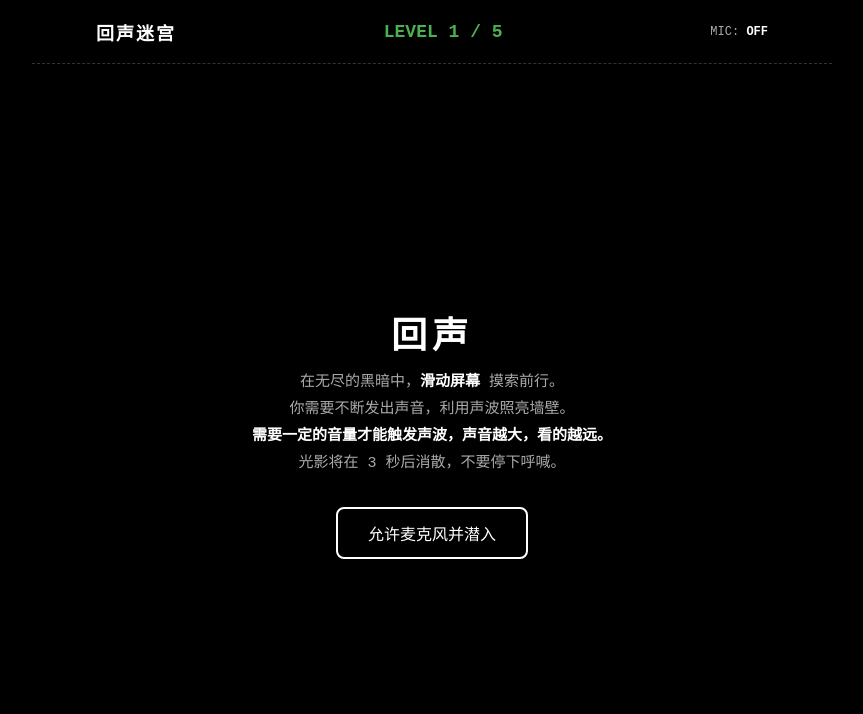
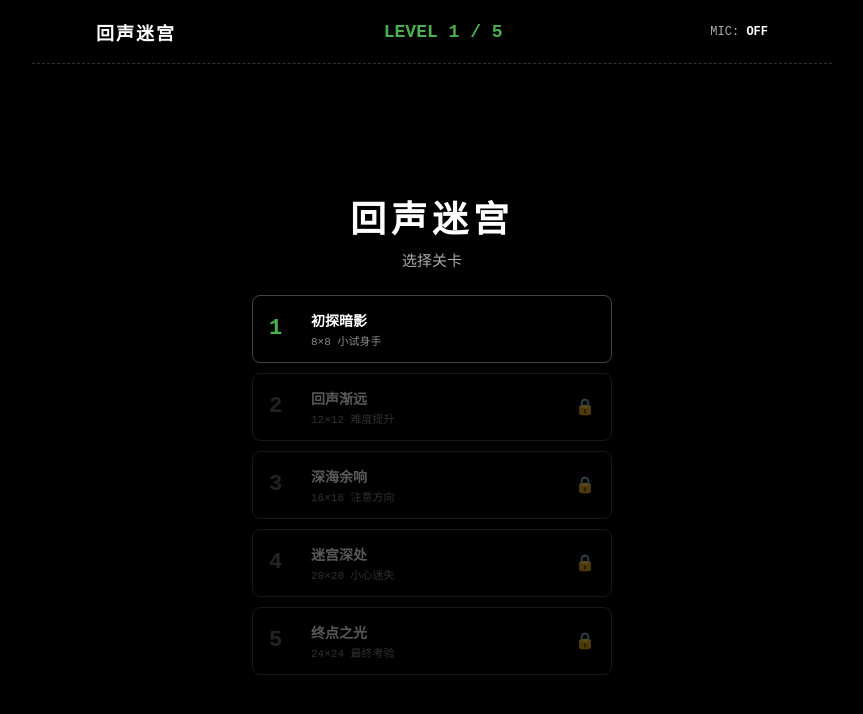
Before and after one commit to makuralymi/Echo-Maze, a Vue app: page / in a window 1280 px wide. Shown: the top 714 px of the page, without its empty margins (208-1071 px from the left). Built offline with nearby package versions, Linux system fonts and the light colour scheme.

Commit message:
关卡分离

```diff
--- a/src/App.vue
+++ b/src/App.vue
@@ -2,12 +2,11 @@
   <div class="app">
     <TopBar
       :level="currentLevel"
-      :total="5"
+      :total="totalLevels"
       :is-mic-on="isMicOn"
     />
 
     <GameCanvas
-      ref="gameCanvasRef"
       :game-phase="gamePhase"
       :current-level="currentLevel"
       :is-playing="isPlaying"
@@ -28,25 +27,31 @@
       :calc-maze-transform="calcMazeTransform"
       :handle-level-complete="handleLevelComplete"
       :start-microphone="startMicrophone"
-      @started="startGame"
-      @next-level="nextLevel"
-      @restart="restart"
+      :level-list="levelList"
+      @next-level="onNextLevel"
+      @menu="onMenu"
+      @restart="onRestart"
     />
   </div>
 </template>
 
 <script setup>
-import { ref, onUnmounted } from 'vue'
+import { ref, computed, onMounted, onUnmounted } from 'vue'
 import TopBar from './components/TopBar.vue'
 import GameCanvas from './components/GameCanvas.vue'
 import { useAudio } from './composables/useAudio.js'
 import { useGame } from './composables/useGame.js'
+import { useCloudStorage } from './composables/useCloudStorage.js'
+import { LEVELS, TOTAL_LEVELS } from './config/levelConfig.js'
 
 const { isMicOn, startMicrophone, getAudioLevels, stopMicrophone } = useAudio()
+const { load: loadSave, save: saveProgress } = useCloudStorage()
+
 const {
   isPlaying,
   currentLevel,
   gamePhase,
+  unlockedLevel,
   player,
   exitCell,
   grid,
@@ -58,18 +63,64 @@ const {
   triggerPing,
   movePlayer,
   checkWin,
-  startGame,
+  startLevel,
   nextLevel,
   restart,
+  goToMenu,
   finalizeLevelSetup,
   handleLevelComplete
 } = useGame()
 
 const errorMsg = ref('')
+const totalLevels = TOTAL_LEVELS
+
+const levelList = computed(() => {
+  return LEVELS.map(l => ({
+    ...l,
+    locked: l.id > unlockedLevel.value,
+    cleared: l.id < unlockedLevel.value,
+  }))
+})
+
+onMounted(async () => {
+  const saved = await loadSave()
+  if (saved && typeof saved.unlocked === 'number') {
+    unlockedLevel.value = Math.max(1, Math.min(TOTAL_LEVELS, saved.unlocked))
+  }
+})
 
 onUnmounted(() => {
   stopMicrophone()
+  delete window.__startLevel
 })
+
+async function persistProgress() {
+  if (unlockedLevel.value <= 1) return
+  try {
+    await saveProgress({ unlocked: unlockedLevel.value })
+  } catch (err) {
+    console.warn('存档失败:', err.message)
+  }
+}
+
+async function onNextLevel() {
+  await persistProgress()
+  nextLevel()
+}
+
+function onMenu() {
+  persistProgress()
+  goToMenu()
+}
+
+function onRestart() {
+  restart()
+}
+
+// 提供给 GameCanvas 中 LevelMenu 选择关卡的回调
+window.__startLevel = (id) => {
+  startLevel(id)
+}
 </script>
 
 <style>
--- a/src/components/GameCanvas.vue
+++ b/src/components/GameCanvas.vue
@@ -1,29 +1,37 @@
 <template>
   <div id="game-container">
     <canvas ref="canvasRef" id="gameCanvas"></canvas>
+
+    <LevelMenu
+      v-if="gamePhase === 'menu'"
+      :levels="levelList"
+      @select="onSelectLevel"
+    />
 
     <StartScreen
       v-if="gamePhase === 'start'"
       :error="errorMsg"
       :start-microphone="startMicrophone"
-      @started="emit('started')"
+      @started="onMicReady"
     />
 
     <LevelTransition
       v-if="gamePhase === 'transition'"
-      :level="currentLevel"
       @next="emit('nextLevel')"
+      @menu="emit('menu')"
     />
 
     <VictoryScreen
       v-if="gamePhase === 'victory'"
       @restart="emit('restart')"
+      @menu="emit('menu')"
     />
   </div>
 </template>
 
 <script setup>
 import { ref, onMounted, onUnmounted, watch, nextTick } from 'vue'
+import LevelMenu from './LevelMenu.vue'
 import StartScreen from './StartScreen.vue'
 import LevelTransition from './LevelTransition.vue'
 import VictoryScreen from './VictoryScreen.vue'
@@ -48,10 +56,11 @@ const props = defineProps({
   finalizeLevelSetup: Function,
   calcMazeTransform: Function,
   handleLevelComplete: Function,
-  startMicrophone: Function
+  startMicrophone: Function,
+  levelList: Array,
 })
 
-const emit = defineEmits(['started', 'nextLevel', 'restart'])
+const emit = defineEmits(['nextLevel', 'menu', 'restart'])
 
 const canvasRef = ref(null)
 let ctx = null
@@ -103,14 +112,13 @@ function update(timestamp) {
   props.player.drawX = lerp(props.player.drawX, targetX, 0.3)
   props.player.drawY = lerp(props.player.drawY, targetY, 0.3)
 
-  // 更新 cell reveal 计时器（反向累积模式：声波照射时推高，无波时缓慢衰减）
+  // 更新 cell reveal 计时器
   if (props.grid) {
     const g = props.grid
     const pings = props.pings
     for (let i = 0; i < g.length; i++) {
       const cell = g[i]
 
-      // 检查是否有声波覆盖该格子
       let hit = false
       let maxExposure = 0
       for (let pi = 0; pi < pings.length; pi++) {
@@ -120,35 +128,26 @@ function update(timestamp) {
         const dist = Math.sqrt(dx * dx + dy * dy)
         if (dist <= p.currentR) {
           hit = true
-          // 波圈内：根据离波前沿的距离计算曝光度（平滑淡入）
           const exp = Math.min(1, (p.currentR - dist) / (props.cellSize * 0.6) + 0.2)
           if (exp > maxExposure) maxExposure = exp
         }
       }
 
       if (hit) {
-        // 有声波照射：向上推到曝光值（快入）
-        const target = maxExposure * 1.0 // 峰值 1 秒
+        const target = maxExposure * 1.0
         cell.revealTimer += (target - cell.revealTimer) * Math.min(1, 6.0 * dt)
       } else {
-        // 没有声波：缓慢衰减（慢出，1-2秒消失）
-        cell.revealTimer -= 1.0 * dt // 约 1 秒从 max 跌到 0
+        cell.revealTimer -= 1.0 * dt
       }
 
       if (cell.revealTimer < 0.001) cell.revealTimer = 0
     }
   }
 
-  // 渲染声波
   drawPings()
-
-  // 渲染格子
   drawGrid()
-
-  // 渲染玩家
   drawPlayer()
 
-  // 检测胜利
   if (props.checkWin && props.checkWin()) {
     props.handleLevelComplete()
     return
@@ -165,18 +164,15 @@ function drawPings() {
 
     const baseAlpha = Math.max(0, 1 - (p.currentR / p.maxR))
 
-    // 双层渐变环：外层亮、内层暗，模拟能量向前沿集中
     const outerR = p.currentR
     const innerR = Math.max(0, p.currentR - 20)
 
-    // 外层亮环
     ctx.beginPath()
     ctx.arc(p.x, p.y, outerR, 0, Math.PI * 2)
     ctx.strokeStyle = `rgba(255, 255, 255, ${baseAlpha})`
     ctx.lineWidth = 2
     ctx.stroke()
 
-    // 内层淡环
     if (innerR > 5) {
       ctx.beginPath()
       ctx.arc(p.x, p.y, innerR, 0, Math.PI * 2)
@@ -205,7 +201,6 @@ function drawGrid() {
   grid.forEach(cell => {
     if (cell.revealTimer <= 0) return
 
-    // revealTimer 直接驱动 alpha，峰值 2 秒对应 alpha 1.0，平滑衰减到 0
     const alpha = Math.min(1, cell.revealTimer)
     const x = offsetX + cell.c * cellSize
     const y = offsetY + cell.r * cellSize
@@ -219,7 +214,6 @@ function drawGrid() {
     if (cell.walls.left) { ctx.moveTo(x, y + cellSize); ctx.lineTo(x, y) }
     ctx.stroke()
 
-    // 出口高亮
     if (cell.c === exitCell.c && cell.r === exitCell.r) {
       ctx.fillStyle = `rgba(76, 175, 80, ${alpha * 0.7})`
       ctx.fillRect(x + 4, y + 4, cellSize - 8, cellSize - 8)
@@ -237,6 +231,22 @@ function drawPlayer() {
   ctx.shadowColor = '#ffffff'
   ctx.fill()
   ctx.shadowBlur = 0
+}
+
+// 从菜单选择关卡
+function onSelectLevel(id) {
+  // 先请求麦克风，再进入游戏
+  props.startMicrophone().then(() => {
+    // 通过事件通知父组件进入关卡
+    window.__startLevel?.(id)
+  }).catch(err => {
+    console.error('麦克风权限失败:', err.message)
+  })
+}
+
+// 麦克风就绪（StartScreen 中的旧入口）
+function onMicReady() {
+  window.__startLevel?.(1)
 }
 
 // 触摸/键盘事件
@@ -275,7 +285,6 @@ function handleKeydown(e) {
   if (e.key === 'ArrowLeft' || e.key === 'a') props.movePlayer('left')
 }
 
-// 监听 playing 状态变化，启动/停止动画循环
 watch(
   () => props.isPlaying,
   (val) => {
@@ -310,8 +319,6 @@ onMounted(() => {
     if (canvas) {
       ctx = canvas.getContext('2d')
       resizeCanvas()
-
-      // 如果初始状态就是 playing，直接启动动画
       if (props.isPlaying && props.finalizeLevelSetup) {
         props.finalizeLevelSetup(canvas.width, canvas.height)
         animationId = requestAnimationFrame(update)
--- /dev/null
+++ b/src/components/LevelMenu.vue
@@ -0,0 +1,119 @@
+<template>
+  <div class="overlay">
+    <h1>回声迷宫</h1>
+    <p class="subtitle">选择关卡</p>
+
+    <div class="menu-list">
+      <button
+        v-for="lvl in levels"
+        :key="lvl.id"
+        class="level-btn"
+        :class="{ locked: lvl.locked }"
+        :disabled="lvl.locked"
+        @click="emit('select', lvl.id)"
+      >
+        <span class="level-id">{{ lvl.id }}</span>
+        <span class="level-info">
+          <span class="level-name">{{ lvl.name }}</span>
+          <span class="level-desc">{{ lvl.desc }}</span>
+        </span>
+        <span v-if="lvl.locked" class="lock-icon">🔒</span>
+        <span v-else-if="lvl.cleared" class="clear-icon">✓</span>
+      </button>
+    </div>
+
+    <div v-if="loadError" class="error-msg">{{ loadError }}</div>
+  </div>
+</template>
+
+<script setup>
+const props = defineProps({
+  levels: Array,     // [{ id, name, desc, locked, cleared }]
+  loadError: String,
+})
+const emit = defineEmits(['select'])
+</script>
+
+<style scoped>
+.overlay {
+  position: absolute;
+  top: 0; left: 0; width: 100%; height: 100%;
+  background-color: rgba(0, 0, 0, 0.95);
+  display: flex; flex-direction: column;
+  justify-content: center; align-items: center;
+  pointer-events: auto; z-index: 20;
+  padding: 20px; box-sizing: border-box; text-align: center;
+}
+h1 {
+  font-size: clamp(28px, 8vw, 36px);
+  margin-bottom: 6px;
+  letter-spacing: 5px;
+}
+.subtitle {
+  font-size: clamp(13px, 3.5vw, 15px);
+  margin-bottom: 24px;
+  color: #aaa;
+}
+.menu-list {
+  display: flex;
+  flex-direction: column;
+  gap: 10px;
+  width: 100%;
+  max-width: 360px;
+}
+.level-btn {
+  display: flex;
+  align-items: center;
+  gap: 12px;
+  width: 100%;
+  padding: 14px 16px;
+  border: 1px solid #444;
+  border-radius: 8px;
+  background: transparent;
+  color: #fff;
+  font-family: inherit;
+  cursor: pointer;
+  transition: all 0.25s ease;
+  text-transform: none;
+  text-align: left;
+}
+.level-btn:not(:disabled):hover {
+  border-color: #fff;
+  background: rgba(255,255,255,0.05);
+}
+.level-btn.locked {
+  opacity: 0.35;
+  cursor: not-allowed;
+}
+.level-id {
+  font-size: 22px;
+  font-weight: bold;
+  color: #4CAF50;
+  min-width: 30px;
+}
+.locked .level-id { color: #666; }
+.level-info {
+  display: flex;
+  flex-direction: column;
+  align-items: flex-start;
+  flex: 1;
+}
+.level-name {
+  font-size: 14px;
+  font-weight: bold;
+}
+.level-desc {
+  font-size: 11px;
+  color: #888;
+  margin-top: 2px;
+}
+.lock-icon, .clear-icon {
+  font-size: 16px;
+}
+.error-msg {
+  color: #ff5252;
+  margin-top: 16px;
+  font-size: 13px;
+  max-width: 80%;
+}
+</style>
--- a/src/components/LevelTransition.vue
+++ b/src/components/LevelTransition.vue
@@ -3,11 +3,12 @@
     <h1>LEVEL CLEAR</h1>
     <p>黑暗迅速聚拢，你的声音是唯一的救赎...</p>
     <button @click="emit('next')">进入下一层</button>
+    <button class="menu-btn" @click="emit('menu')">返回菜单</button>
   </div>
 </template>
 
 <script setup>
-const emit = defineEmits(['next'])
+const emit = defineEmits(['next', 'menu'])
 </script>
 
 <style scoped>
@@ -31,4 +32,11 @@ p {
   line-height: 1.8;
   color: #aaa;
 }
+.menu-btn {
+  margin-top: 12px;
+  border-color: #555;
+  color: #888;
+  font-size: clamp(12px, 3vw, 14px);
+  padding: 8px 16px;
+}
 </style>
--- a/src/components/VictoryScreen.vue
+++ b/src/components/VictoryScreen.vue
@@ -3,11 +3,12 @@
     <h1 class="victory-title">逃出生天</h1>
     <p>你凭借声纳走出了所有的深渊！</p>
     <button @click="emit('restart')">重头再来</button>
+    <button class="menu-btn" @click="emit('menu')">返回菜单</button>
   </div>
 </template>
 
 <script setup>
-const emit = defineEmits(['restart'])
+const emit = defineEmits(['restart', 'menu'])
 </script>
 
 <style scoped>
@@ -32,4 +33,11 @@ p {
   line-height: 1.8;
   color: #aaa;
 }
+.menu-btn {
+  margin-top: 12px;
+  border-color: #555;
+  color: #888;
+  font-size: clamp(12px, 3vw, 14px);
+  padding: 8px 16px;
+}
 </style>
--- /dev/null
+++ b/src/composables/useCloudStorage.js
@@ -0,0 +1,44 @@
+// Toy SDK 云存档封装
+// key 只含字母、数字、下划线、短横线，≤128 字节；value 字符串 ≤1024 字节
+
+const STORAGE_KEY = 'save'
+
+export function useCloudStorage() {
+  /** 加载存档，返回解析后的对象；失败或无存档返回 null */
+  async function load() {
+    if (typeof window.toy === 'undefined') {
+      // 本地调试：从 localStorage 读取
+      try {
+        const raw = localStorage.getItem('echo-maze-save')
+        return raw ? JSON.parse(raw) : null
+      } catch {
+        return null
+      }
+    }
+    try {
+      const data = await window.toy.getCloudStorage([STORAGE_KEY])
+      if (data && data[STORAGE_KEY]) {
+        return JSON.parse(data[STORAGE_KEY])
+      }
+      return null
+    } catch {
+      return null
+    }
+  }
+
+  /** 保存存档对象 */
+  async function save(data) {
+    const json = JSON.stringify(data)
+    if (typeof window.toy === 'undefined') {
+      localStorage.setItem('echo-maze-save', json)
+      return
+    }
+    try {
+      await window.toy.setCloudStorage({ [STORAGE_KEY]: json })
+    } catch (err) {
+      console.warn('云存档保存失败:', err.message)
+    }
+  }
+
+  return { load, save }
+}
--- a/src/composables/useGame.js
+++ b/src/composables/useGame.js
@@ -1,16 +1,7 @@
 // 游戏核心状态与逻辑
 import { ref, reactive } from 'vue'
 import { useMaze } from './useMaze.js'
-
-const LEVEL_CONFIGS = [
-  { c: 8, r: 8 },
-  { c: 12, r: 12 },
-  { c: 16, r: 16 },
-  { c: 20, r: 20 },
-  { c: 24, r: 24 }
-]
-
-const TOTAL_LEVELS = LEVEL_CONFIGS.length
+import { LEVELS, getLevelConfig } from '../config/levelConfig.js'
 
 export function useGame() {
   const { Cell, createGrid, index, generateMaze, verifyPaths, addExtraPassages, updateCellCenters } = useMaze()
@@ -18,9 +9,9 @@ export function useGame() {
   // 游戏状态
   const isPlaying = ref(false)
   const currentLevel = ref(1)
-  const gamePhase = ref('start') // 'start' | 'playing' | 'transition' | 'victory'
+  const gamePhase = ref('menu') // 'menu' | 'playing' | 'transition' | 'victory'
 
-  // 迷宫数据 — 用 ref 包装以保证响应式
+  // 迷宫数据
   const grid = ref([])
   const cols = ref(0)
   const rows = ref(0)
@@ -34,9 +25,8 @@ export function useGame() {
   const offsetX = ref(0)
   const offsetY = ref(0)
 
-  function getLevelConfig() {
-    return LEVEL_CONFIGS[currentLevel.value - 1]
-  }
+  // 进度：已解锁的最高关卡 (1-based, 默认第1关解锁)
+  const unlockedLevel = ref(1)
 
   function calcMazeTransform(canvasWidth, canvasHeight) {
     const padding = canvasWidth > 500 ? 30 : 15
@@ -53,14 +43,13 @@ export function useGame() {
 
   function loadLevel(level) {
     currentLevel.value = level
-    const config = getLevelConfig()
+    const config = getLevelConfig(level - 1)
     cols.value = config.c
     rows.value = config.r
 
     const c = cols.value
     const r = rows.value
 
-    // 重复生成直到 (0,0) → (c-1,r-1) 可达
     let attempts = 0
     let result
     do {
@@ -71,32 +60,26 @@ export function useGame() {
     } while (!result.reachable && attempts < 50)
 
     if (!result.reachable) {
-      console.warn(`关卡 ${level} 无法生成可达路径，回退：连接起点到出口`)
+      console.warn(`关卡 ${level} 无法生成可达路径，回退：强制连接`)
       forceConnect(grid.value, c, r)
       result = verifyPaths(grid.value, c, r)
     }
 
-    // 随机打通额外通道，增加多路径探索感
-    const extraRate = 0.08 + level * 0.02  // 越后面越开放
-    addExtraPassages(grid.value, c, r, extraRate)
+    addExtraPassages(grid.value, c, r, config.extraRate)
 
-    // 额外通道后再次验证
     const afterExtra = verifyPaths(grid.value, c, r)
     console.log(
-      `关卡 ${level} (${c}x${r}) 验证通过: ` +
+      `关卡 ${level} (${c}x${r}) "${config.name}" 验证: ` +
       `可达 ${afterExtra.count}/${c * r} 格 (${afterExtra.reachable ? '√' : '✗'} 出口)`
     )
 
     player.c = 0
     player.r = 0
-
     exitCell.c = c - 1
     exitCell.r = r - 1
-
     pings.value = []
   }
 
-  /** 兜底：从起点向右下暴力挖通一条路径到出口 */
   function forceConnect(grid, cols, rows) {
     let pc = 0, pr = 0
     const maxSteps = cols + rows + 10
@@ -126,11 +109,10 @@ export function useGame() {
     player.drawX = offsetX.value + cellSize.value / 2
     player.drawY = offsetY.value + cellSize.value / 2
 
-    // 起始区域预亮
     const g = grid.value
     for (let i = 0; i < g.length; i++) {
       if (g[i].c <= 1 && g[i].r <= 1) {
-        g[i].revealTimer = 3.0
+        g[i].revealTimer = 1.0
       }
     }
   }
@@ -167,20 +149,29 @@ export function useGame() {
   }
 
   function isLastLevel() {
-    return currentLevel.value >= TOTAL_LEVELS
+    return currentLevel.value >= LEVELS.length
   }
 
-  function startGame() {
+  function markLevelCleared(level) {
+    if (level >= unlockedLevel.value && level < LEVELS.length) {
+      unlockedLevel.value = level + 1
+    }
+  }
+
+  function startLevel(level) {
+    currentLevel.value = level
     gamePhase.value = 'playing'
     isPlaying.value = true
-    loadLevel(currentLevel.value)
+    loadLevel(level)
   }
 
   function nextLevel() {
-    currentLevel.value++
+    const next = currentLevel.value + 1
+    markLevelCleared(currentLevel.value)
+    currentLevel.value = next
     gamePhase.value = 'playing'
     isPlaying.value = true
-    loadLevel(currentLevel.value)
+    loadLevel(next)
   }
 
   function restart() {
@@ -190,8 +181,14 @@ export function useGame() {
     loadLevel(1)
   }
 
+  function goToMenu() {
+    gamePhase.value = 'menu'
+    isPlaying.value = false
+  }
+
   function handleLevelComplete() {
     isPlaying.value = false
+    markLevelCleared(currentLevel.value)
     if (isLastLevel()) {
       gamePhase.value = 'victory'
     } else {
@@ -203,6 +200,7 @@ export function useGame() {
     isPlaying,
     currentLevel,
     gamePhase,
+    unlockedLevel,
     player,
     exitCell,
     grid,
@@ -219,9 +217,11 @@ export function useGame() {
     movePlayer,
     checkWin,
     isLastLevel,
-    startGame,
+    markLevelCleared,
+    startLevel,
     nextLevel,
     restart,
+    goToMenu,
     handleLevelComplete
   }
 }
--- /dev/null
+++ b/src/config/levelConfig.js
@@ -0,0 +1,16 @@
+// 关卡配置文件
+// 每个关卡的迷宫尺寸与难度参数
+
+export const LEVELS = [
+  { id: 1, name: '初探暗影', c: 8,  r: 8,  extraRate: 0.08, desc: '8×8 小试身手' },
+  { id: 2, name: '回声渐远', c: 12, r: 12, extraRate: 0.10, desc: '12×12 难度提升' },
+  { id: 3, name: '深海余响', c: 16, r: 16, extraRate: 0.12, desc: '16×16 注意方向' },
+  { id: 4, name: '迷宫深处', c: 20, r: 20, extraRate: 0.14, desc: '20×20 小心迷失' },
+  { id: 5, name: '终点之光', c: 24, r: 24, extraRate: 0.16, desc: '24×24 最终考验' },
+]
+
+export const TOTAL_LEVELS = LEVELS.length
+
+export function getLevelConfig(levelIndex) {
+  return LEVELS[levelIndex] || LEVELS[0]
+}
```
